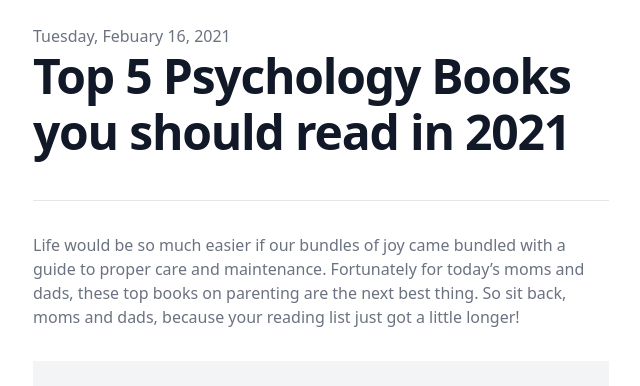
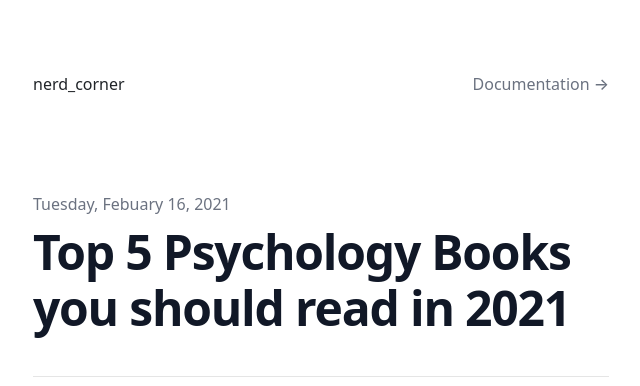
Before and after one commit to bdcorps/indiestash, a Next.js app: page /article/1 in a window 1280 px wide. Shown: the top 386 px of the page, without its empty margins (319-959 px from the left). Built offline with nearby package versions, Linux system fonts and the light colour scheme; a web font is replaced by a local one; what @tailwindcss/typography, tailwindcss-aspect-ratio would draw is missing.

Commit message:
add tracking code

```diff
--- a/components/Header.js
+++ b/components/Header.js
@@ -1,19 +1,20 @@
 import styles from '../styles/Header.module.css'
-import { Table, Col, Row, Jumbotron, Button, Container } from 'react-bootstrap';
+import Link from 'next/link'
 
 export const Header = () => {
   return (
-    <Jumbotron>
-      <Container className="text-center">
-        <h1>Discover with Music Station</h1>
-        <p>
-          Music Station allows you to discover new music with 3000+ pre-built playlists to help you find that perfect jam
-</p>
-        <p>
-          <Button variant="primary">Discover 100+ Rap Playlists</Button>
-        </p>
-      </Container>
-    </Jumbotron>
+    <header className="max-w-xl mx-auto flex justify-between items-center py-10">
+      <div>
+        <Link href="/">
+          <p>nerd_corner</p>
+        </Link>
+      </div>
+      <div className="text-base leading-5">
+        <a href="https://tailwindcss.com/docs" className="font-medium text-gray-500 hover:text-gray-700">
+          Documentation &rarr;
+        </a>
+      </div>
+    </header>
   )
 }
 
--- a/components/Layout.js
+++ b/components/Layout.js
@@ -1,8 +1,5 @@
-import styles from '../styles/Layout.module.css'
-import Nav from './Nav'
 import Meta from './Meta'
 import Header from './Header'
-import { Container } from 'react-bootstrap';
 
 import 'bootstrap/dist/css/bootstrap.min.css';
 
@@ -11,11 +8,11 @@ const Layout = ({ children }) => {
     <>
       <Meta />
       {/* <Nav /> */}
-      {/* <Header /> */}
+      <Header />
 
-      <Container>
+      <div className="max-w-xl mx-auto">
         {children}
-      </Container>
+      </div>
 
       {/* <div className={styles.container}>
         <main className={styles.main}>
--- a/components/Meta.js
+++ b/components/Meta.js
@@ -13,8 +13,8 @@ const Meta = ({ title, keywords, description }) => {
       />
       <meta rel="icon" href="/favicon.ico" />
       <meta name="viewport" content="width=device-width, initial-scale=1.0" />
-      <meta name="msapplication-TileColor" content="#5000ff" />
-      <meta name="theme-color" content="#5000ff" />
+      {/* <meta name="msapplication-TileColor" content="#5000ff" />
+      <meta name="theme-color" content="#5000ff" /> */}
 
       <title>{title}</title>
     </Head>
--- a/next.config.js
+++ /dev/null
@@ -1,2 +0,0 @@
-module.exports = {
-};
--- a/pages/_document.js
+++ b/pages/_document.js
@@ -6,10 +6,16 @@ class MyDocument extends Document {
       <Html lang='en'>
         <Head>
           <link rel="stylesheet" href="https://rsms.me/inter/inter.css"></link>
+
         </Head>
         <body>
           <Main />
           <NextScript />
+          <script
+            dangerouslySetInnerHTML={{
+              __html: `(function(v,i,s,a){if(!v._visaSettings){v._visaSettings = {};}v._visaSettings["5515ce27-7a57-11eb-b589-901b0edac50a"]={v:"0.3",s:"5515ce27-7a57-11eb-b589-901b0edac50a",a:"1"};_v=i.getElementsByTagName("head")[0];_a=_v;_i=i.createElement("script");_s=_i;_s.defer="defer";_s.src=s+a+v._visaSettings["5515ce27-7a57-11eb-b589-901b0edac50a"].v;_a.appendChild(_s);})(window,document,"//app-worker.visitor-analytics.io/main",".js?s=5515ce27-7a57-11eb-b589-901b0edac50a&v=")`
+            }}
+          />
         </body>
       </Html>
     )
--- a/pages/article/[id]/index.js
+++ b/pages/article/[id]/index.js
@@ -11,10 +11,10 @@ const article = ({ articles, title }) => {
   // console.log('g', articles[0].items[0].volumeInfo.title, title)
   return (
     <article>
-      <div className="max-w-xl mx-auto">
+      <div className="">
         <header className="pt-6 xl:pb-10">
           <dd class="text-base leading-6 font-medium text-gray-500"><time datetime="2021-02-16T16:05:00.000Z">Tuesday, Febuary 16, 2021</time></dd>
-          <h1 className="text-3xl leading-9 font-bold text-gray-900 tracking-tight sm:text-4xl sm:leading-10 md:text-5xl md:leading-14">
+          <h1 className="mt-2 text-3xl leading-9 font-bold text-gray-900 tracking-tight sm:text-4xl sm:leading-10 md:text-5xl md:leading-14">
             Top 5 Psychology Books you should read in 2021
         </h1>
         </header>
```
Also changed, not shown: 1 other file (tests, documents, lock files or other folders).
